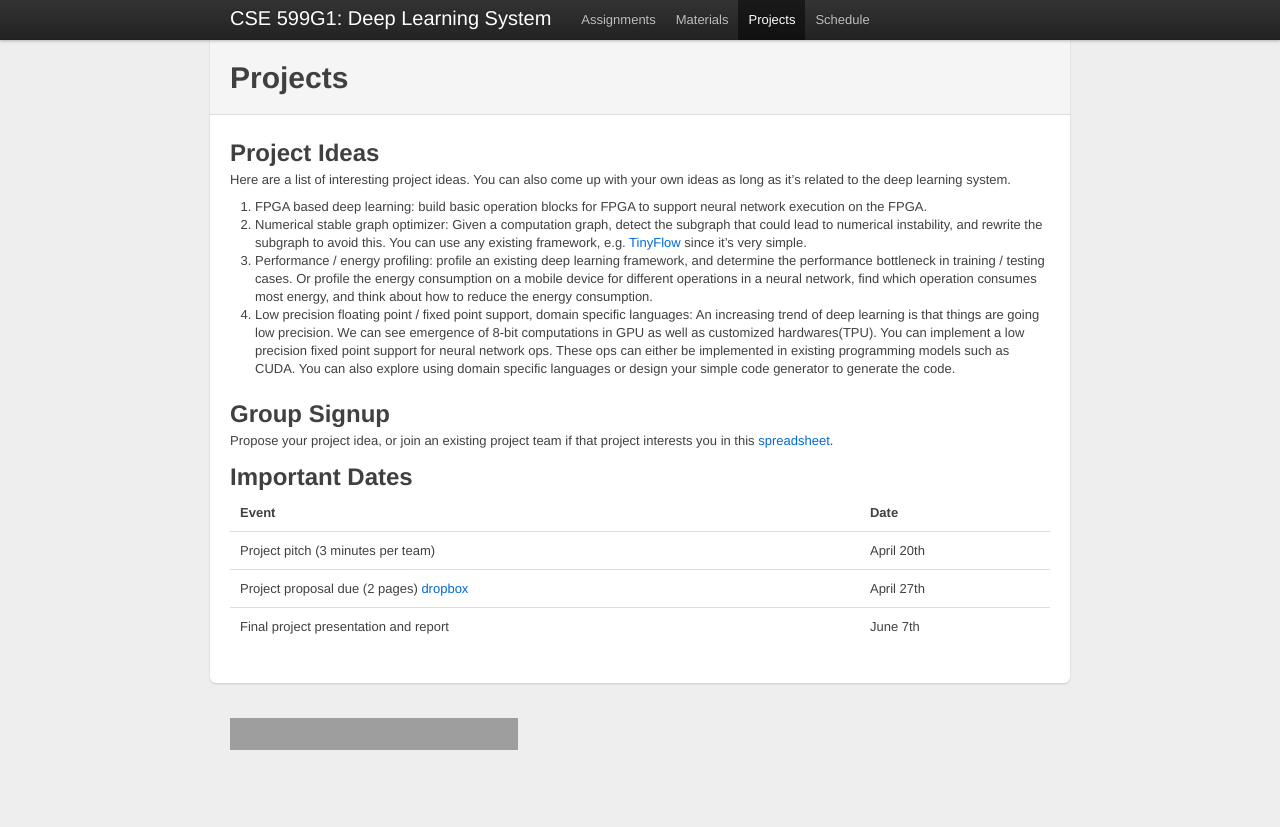
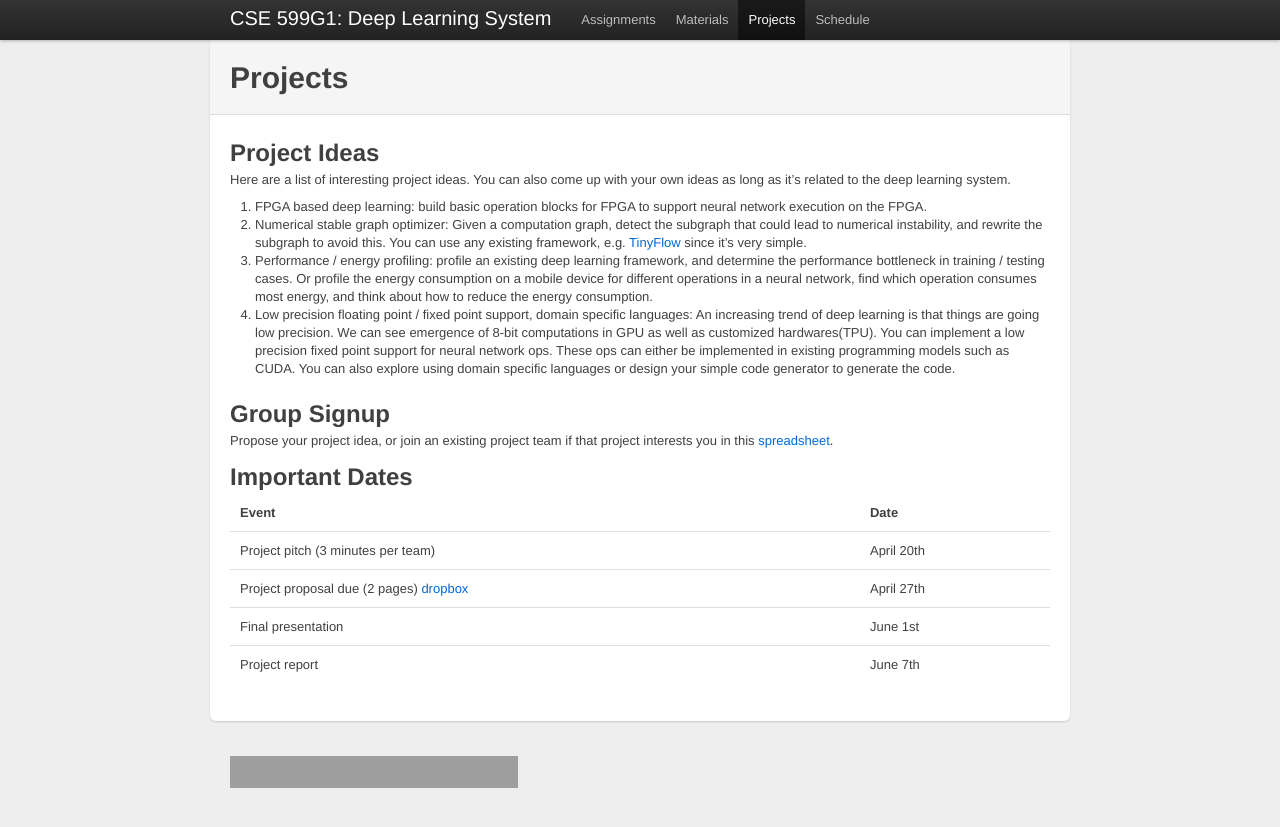
Before and after one commit to dlsys-course/dlsys-course.github.io, a Jekyll site: the page built from project.md, in a window 1280 px wide, cut to the strip 0-827 px from the top of the page. Built offline with Jekyll 4.4.1, drawn with Linux system fonts in a browser that asks for light colours; grey boxes are pictures that could not be loaded.

Commit message:
update project schedule

```diff
--- a/project.md
+++ b/project.md
@@ -24,4 +24,5 @@ Propose your project idea, or join an existing project team if that project inte
 |----------------------|------------|
 | Project pitch (3 minutes per team) | April 20th |
 | Project proposal due (2 pages) [dropbox](https://catalyst.uw.edu/collectit/assignment/arvindk/40126/159876) | April 27th |
-| Final project presentation and report | June 7th |
+| Final presentation | June 1st |
+| Project report | June 7th |
```
